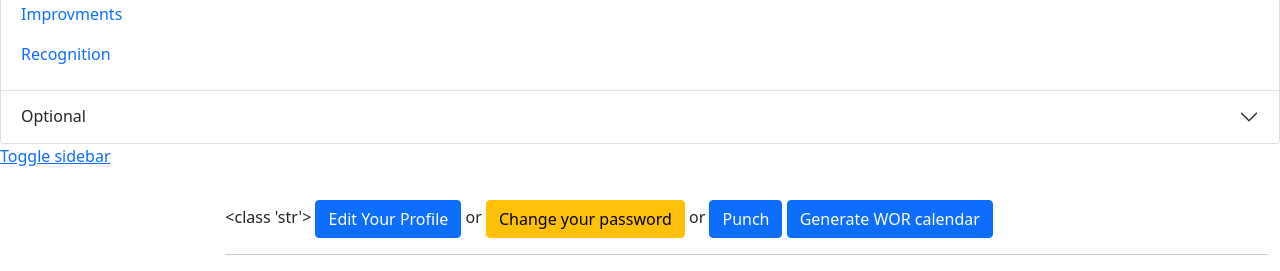
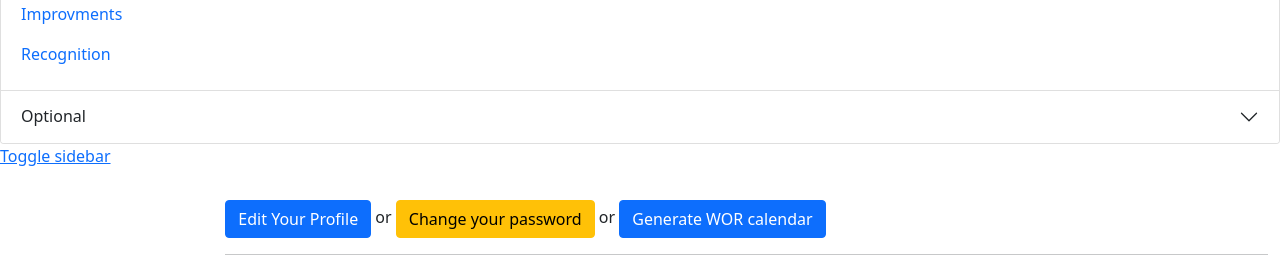
Before and after one commit to VDyordyak/WORDashboard, a Django app: page /dashboard/ in a window 1280 px wide. Shown: the part 565-836 px from the top of the page. Run offline with Django 3.2, Linux system fonts and the light colour scheme; a user stored in the database is signed in; data comes from the database, SQL or seed files in the repository; some libraries are stand-ins or nearby versions.

Commit message:
changing profile template

```diff
--- a/authapp/templates/authapp/dashboard.html
+++ b/authapp/templates/authapp/dashboard.html
@@ -3,12 +3,8 @@
 {% block content %}
 <h1>{{welcome}}</h1>
 <br>
-{{date_now}}
 <a href="{% url 'authapp:edit' %}" class="btn btn-primary">Edit Your Profile</a> or
 <a href="{% url 'authapp:password_change' %}" class="btn btn-warning">Change your password</a>  or
-{% if profile_information.last_punch_date != date_now %}
-    <a href="{% url 'authapp:punch' %}" class="btn btn-primary">Punch</a>
-{% endif %}
 <a href="{% url 'authapp:calendar_generate' %}" class="btn btn-primary">Generate WOR calendar</a>
 <hr>
 
```
